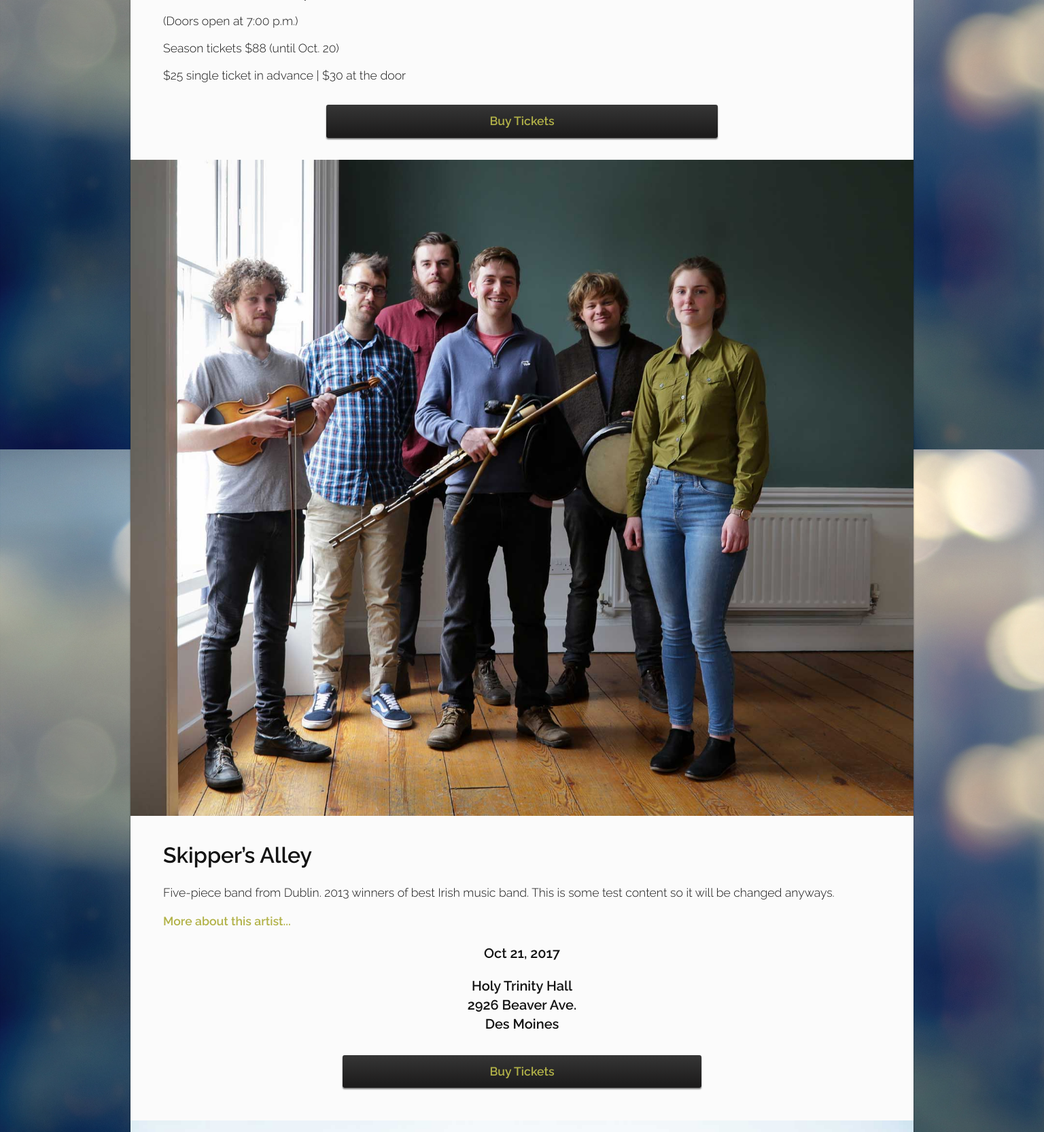
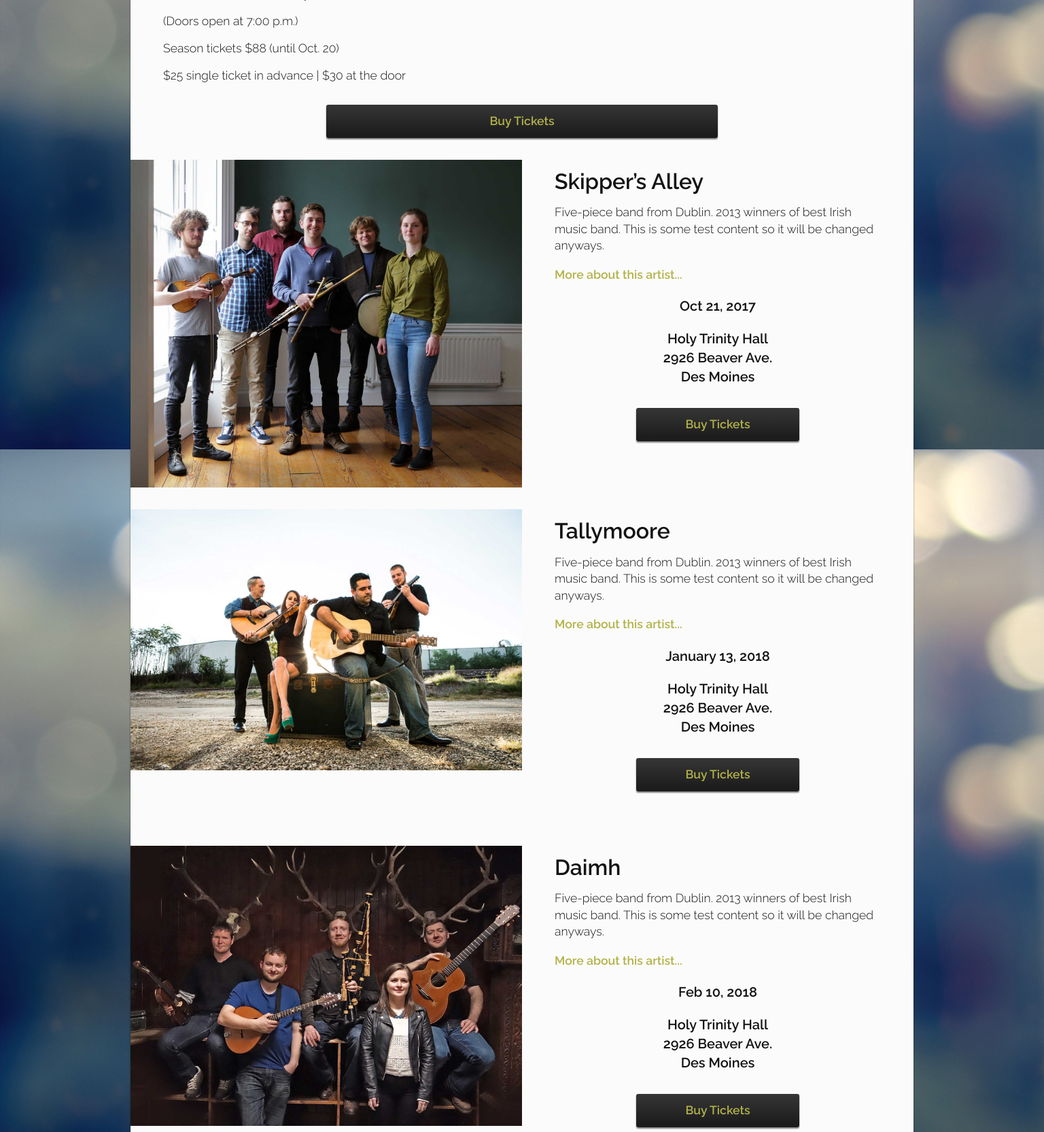
Before and after one commit to djmccurley/cma, a PHP site: page / in a window 1536 px wide. Shown: the part 414-2079 px from the top of the page at 68% size. Run offline with PHP 8.4, Linux system fonts and the light colour scheme; grey boxes labelled with a size stand in for pictures from a placeholder-image service; some libraries are stand-ins or nearby versions.

Commit message:
integrated flexbox for content at wide display

```diff
--- a/public/css/css.css
+++ b/public/css/css.css
@@ -612,9 +612,21 @@
       @media screen and (min-width: 980px) {
         main .leader p {
           padding: 0rem 3rem; } }
+  @media screen and (min-width: 1300px) {
+    main .content_pane {
+      display: flex;
+      align-items: flex-start;
+      margin-bottom: 2rem; } }
+  @media screen and (min-width: 1300px) {
+    main .content_pane img {
+      flex: 1;
+      width: 50%; } }
   main .content_pane h2 {
     font-size: 2rem;
     line-height: 1; }
+    @media screen and (min-width: 1300px) {
+      main .content_pane h2 {
+        margin: 0; } }
   main .content_pane .content_wrapper {
     padding: 0 1rem;
     margin-bottom: 3rem; }
@@ -622,6 +634,9 @@
       main .content_pane .content_wrapper {
         padding: 1rem 3rem;
         margin-bottom: 2rem; } }
+    @media screen and (min-width: 1300px) {
+      main .content_pane .content_wrapper {
+        flex: 1; } }
   main .content_pane .place {
     text-align: center; }
     @media screen and (min-width: 980px) {
```
Also changed, not shown: dev/sass/_layout.scss (+24 -0 lines), 1 other file.
